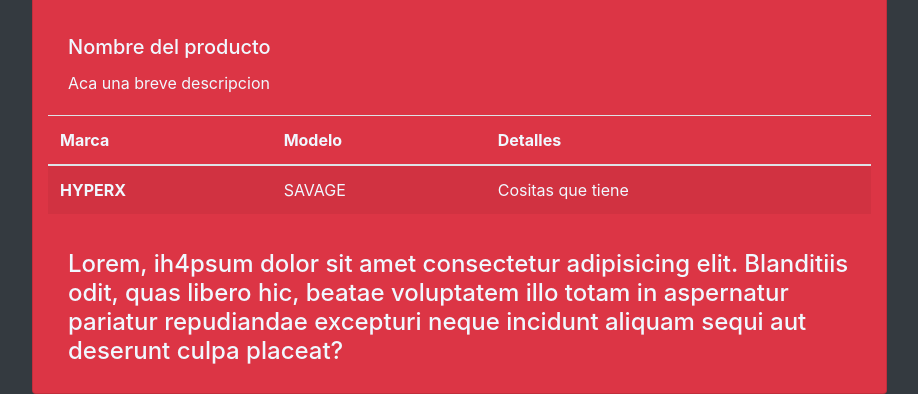
After one commit to h-kANAME/tp_web_2, a PHP site: page /producto_modelo.php in a window 1280 px wide. The commit adds this page. Shown: the part 718-1112 px from the top of the page, without its empty margins (38-956 px from the left). Run offline with PHP 8.4, Linux system fonts and the light colour scheme.

Commit message:
added producto_modelo

```diff
--- a/inc/destacados.php
+++ b/inc/destacados.php
@@ -9,7 +9,7 @@
 									content. This content is a little bit longer.</p>
 								<div class="d-flex justify-content-between align-items-center">
 									<div class="btn-group">
-										<a href="/html/prod_almacenamiento_uno.html"><button type="button"
+										<a href="producto_modelo.php"><button type="button"
 												class="btn btn-sm btn-outline-secondary">Detalles</button></a>
 									</div>
 									<small class="text-muted">Comentario</small>
@@ -25,7 +25,7 @@
 									content. This content is a little bit longer.</p>
 								<div class="d-flex justify-content-between align-items-center">
 									<div class="btn-group">
-										<a href="/html/prod_almacenamiento_uno.html"><button type="button"
+										<a href="producto_modelo.php"><button type="button"
 												class="btn btn-sm btn-outline-secondary">Detalles</button></a>
 									</div>
 									<small class="text-muted">Comentario</small>
@@ -41,7 +41,7 @@
 									content. This content is a little bit longer.</p>
 								<div class="d-flex justify-content-between align-items-center">
 									<div class="btn-group">
-										<a href="/html/prod_almacenamiento_uno.html"><button type="button"
+										<a href="producto_modelo.php"><button type="button"
 												class="btn btn-sm btn-outline-secondary">Detalles</button></a>
 									</div>
 									<small class="text-muted">Comentario</small>
--- /dev/null
+++ b/producto_modelo.php
@@ -0,0 +1,61 @@
+<?php
+include_once('inc/header.php');
+?>
+
+<style>
+.cardProducto {
+	color: black;
+}
+</style>
+
+<div class="container">
+	<div class="row cardMainColor">
+
+		<div class="card body bg-danger col-9">
+			<img src="https://www.kindpng.com/picc/m/295-2952973_transparent-hyperx-png-hyper-x-ssd-transparent-png.png"
+				class="card-img-top my-3" alt="...">
+
+			<div class="card-body">
+				<h5 class="card-title">Nombre del producto</h5>
+				<p class="card-text">Aca una breve descripcion</p>
+			</div>
+
+			<table class="table table-striped cardMainColor">
+  <thead>
+    <tr>
+      <th scope="col">Marca</th>
+      <th scope="col">Modelo</th>
+      <th scope="col">Detalles</th>
+    </tr>
+  </thead>
+  <tbody>
+    <tr>
+      <th scope="row">HYPERX</th>
+      <td>SAVAGE</td>
+      <td>Cositas que tiene</td>
+    </tr>
+  </tbody>
+</table>
+
+			<div class="card-body">
+				<div class="card-text">
+					<h4>Lorem, ih4psum dolor sit amet consectetur adipisicing elit. Blanditiis odit, quas libero hic, beatae
+						voluptatem illo totam in aspernatur pariatur repudiandae excepturi neque incidunt aliquam sequi aut deserunt
+						culpa placeat?</h4>
+
+				</div>
+
+
+			</div>
+
+
+		</div>
+
+
+		<div class="col md-3">
+			<?php
+				include_once('inc/filtros.php');
+			?>
+		</div>
+	</div>
+</div>
--- a/styles/styles.css
+++ b/styles/styles.css
@@ -22,3 +22,7 @@
 	color:aliceblue;
 	font-weight: bold;
 }
+
+.cardProducto{
+	color: black;
+}
```
Also changed, not shown: README.md.
